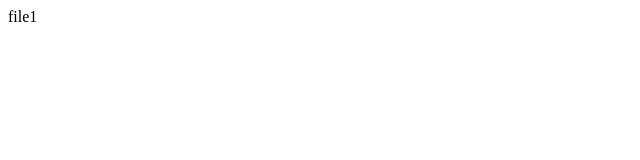
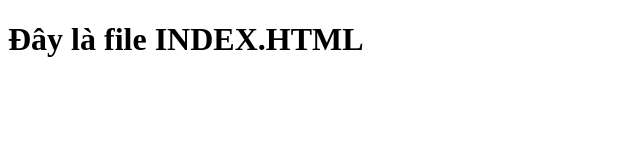
Before and after one commit to tuyen10a6/learn-git, a plain HTML site: page index.html in a window 1280 px wide. Shown: the whole page, without its empty margins (0-640 px from the left). Drawn offline with Linux system fonts and the light colour scheme.

Commit message:
file main

```diff
--- a/index.html
+++ b/index.html
@@ -6,6 +6,6 @@
     <title>Document</title>
 </head>
 <body>
-       file1
+       <h1> Đây là file INDEX.HTML</h1>
 </body>
 </html>
```
Also changed, not shown: home.html (added, +1 -0 lines).
